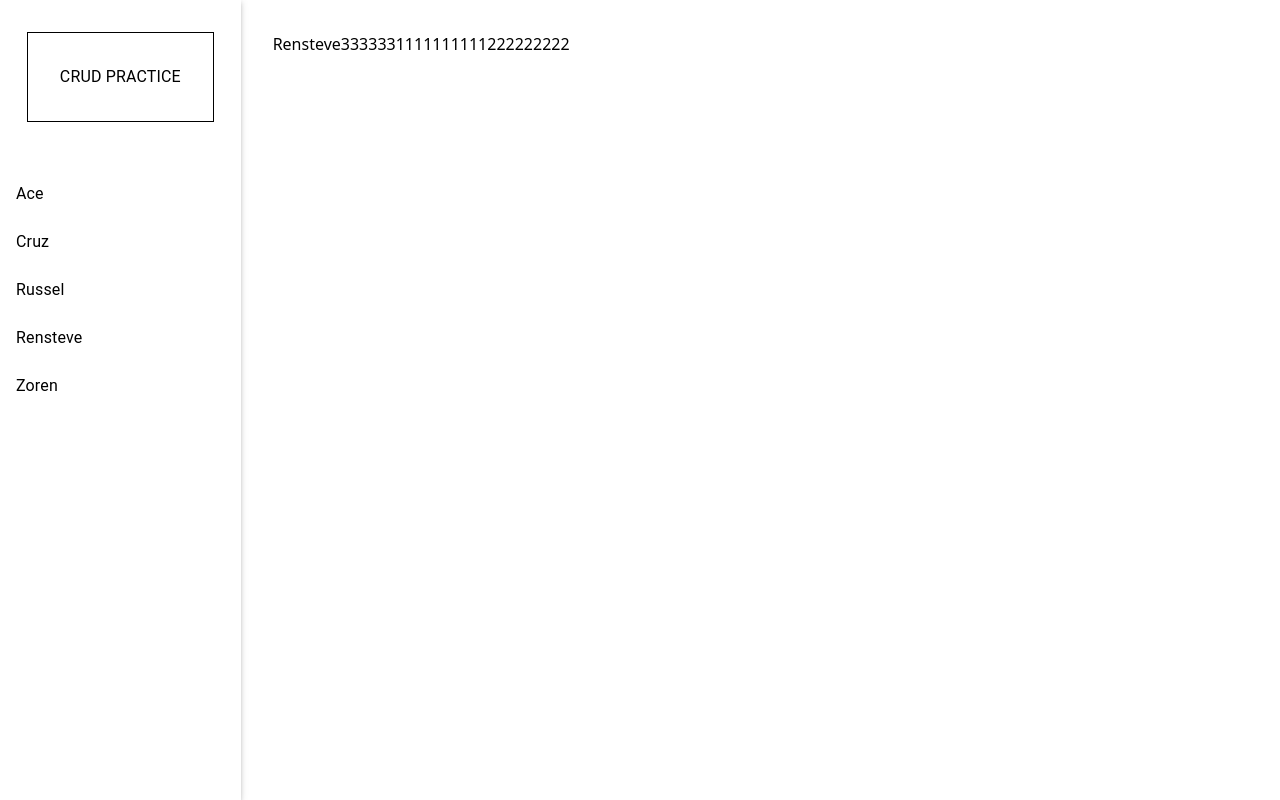
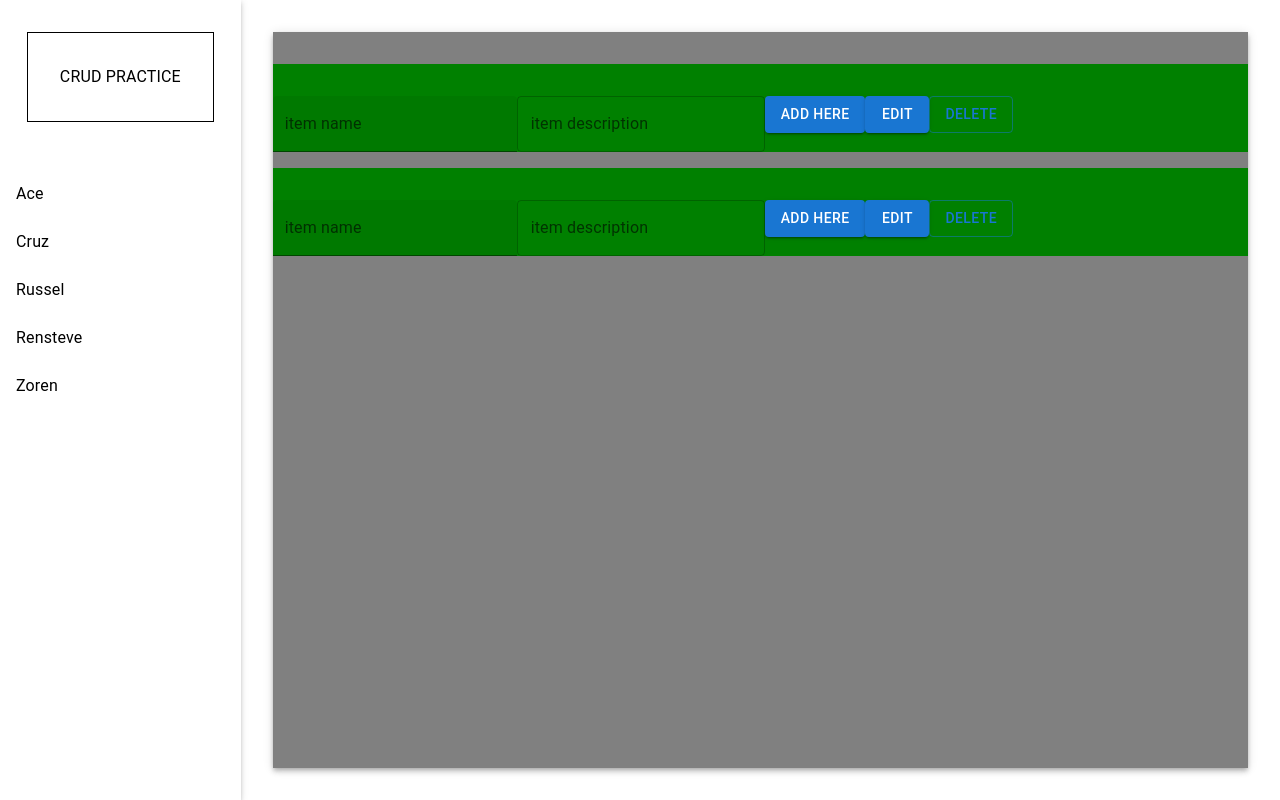
Before and after one commit to Asee110615/CrudActivity, a React (Vite) app: page /user/rensteve in a window 1280 px wide. Built offline with nearby package versions, Linux system fonts and the light colour scheme.

Commit message:
pogi
pogi ako

```diff
--- a/src/page/Rensteve.jsx
+++ b/src/page/Rensteve.jsx
@@ -1,8 +1,30 @@
+import { Box, Button, TextField } from '@mui/material'
 import React from 'react'
 
 const Rensteve = () => {
   return (
-    <div>Rensteve3333331111111111222222222</div>
+
+
+
+    <Box sx={{ width: '100%', height: '100%' ,boxShadow: 4,  bgcolor: 'grey', flexDirection: 'column',display: 'flex',pt: 4, gap:2}}>
+
+      <Box sx={{ bgcolor: 'green',pt: 4}}>  <TextField id="filled-basic" label="item name" variant="filled" />
+            <TextField id="outlined-basic" label="item description" variant="outlined" />
+            <Button variant="contained">Add here</Button>
+            <Button variant="contained">Edit</Button>
+            <Button variant="outlined">Delete</Button>
+      </Box>
+
+      <Box sx={{ bgcolor: 'green', pt: 4,}}>  <TextField id="filled-basic" label="item name" variant="filled" />
+            <TextField id="outlined-basic" label="item description" variant="outlined" />
+            <Button variant="contained">Add here</Button>
+            <Button variant="contained">Edit</Button>
+            <Button variant="outlined">Delete</Button>
+      </Box>
+
+
+    </Box>
+
   )
 }
 
```
